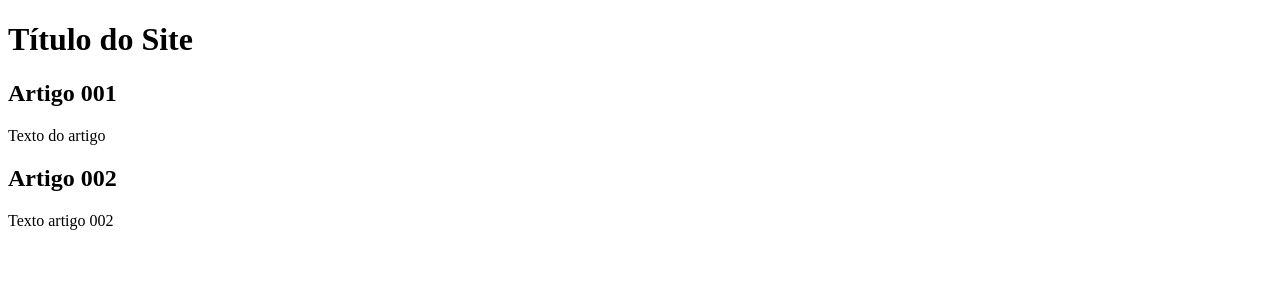
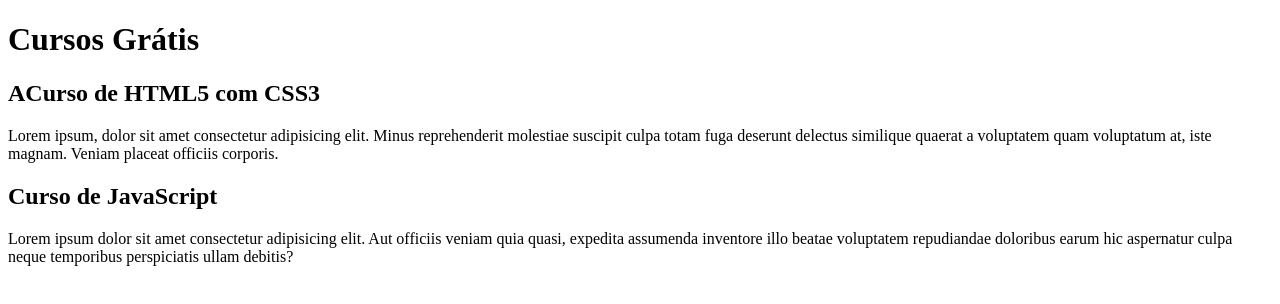
Before and after one commit to joaosvfelix1/projeto-site, a plain HTML site: page index.html in a window 1280 px wide. Drawn offline with Linux system fonts and the light colour scheme.

Commit message:
comecei a escrever o conteúdo

```diff
--- a/index.html
+++ b/index.html
@@ -9,15 +9,15 @@
 <body>
    <main>
        <header>
-           <h1>Título do Site</h1>
+           <h1>Cursos Grátis</h1>
        </header>
        <article>
-           <h2>Artigo 001</h2>
-           <p>Texto do artigo</p>
+           <h2>ACurso de HTML5 com CSS3</h2>
+           <p>Lorem ipsum, dolor sit amet consectetur adipisicing elit. Minus reprehenderit molestiae suscipit culpa totam fuga deserunt delectus similique quaerat a voluptatem quam voluptatum at, iste magnam. Veniam placeat officiis corporis.</p>
         </article>
         <article>
-            <h2>Artigo 002</h2>
-            <p>Texto artigo 002</p>
+            <h2>Curso de JavaScript</h2>
+            <p>Lorem ipsum dolor sit amet consectetur adipisicing elit. Aut officiis veniam quia quasi, expedita assumenda inventore illo beatae voluptatem repudiandae doloribus earum hic aspernatur culpa neque temporibus perspiciatis ullam debitis?</p>
         </article>
    </main>
 </body>
```
